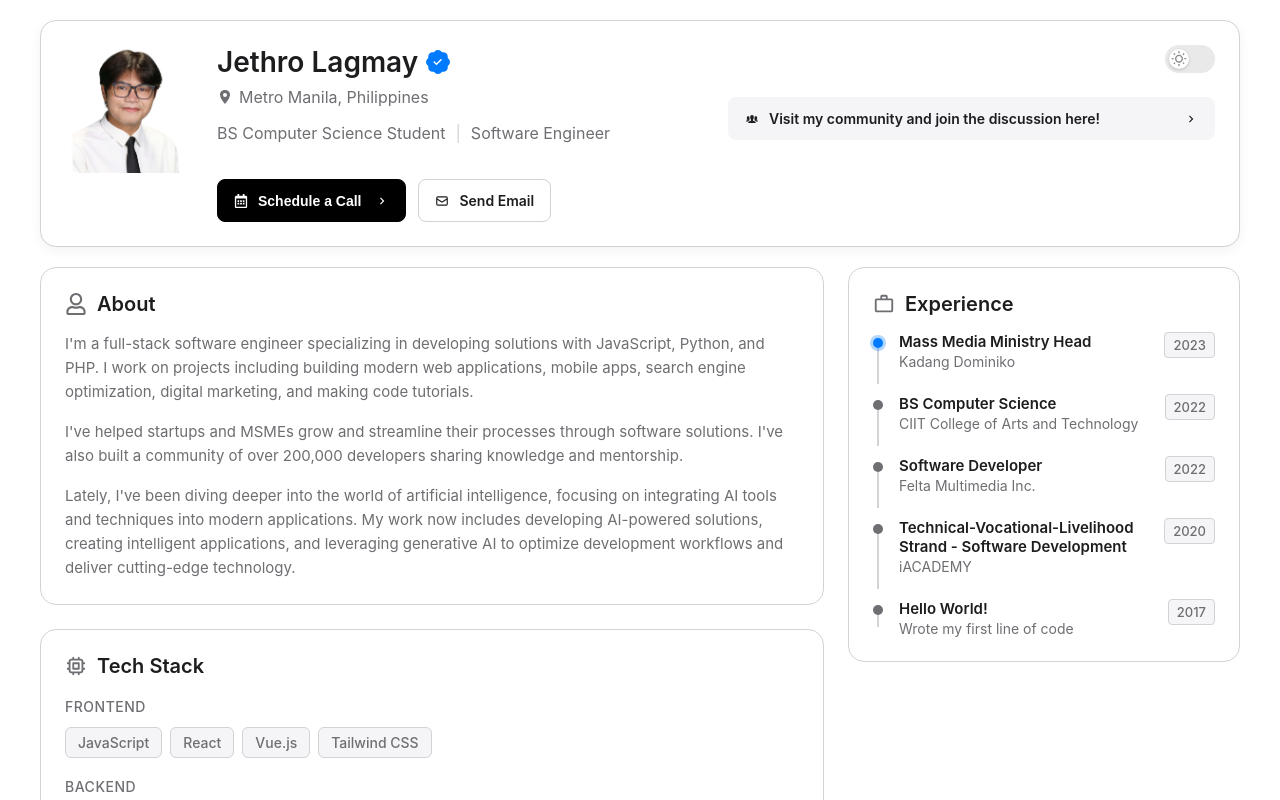
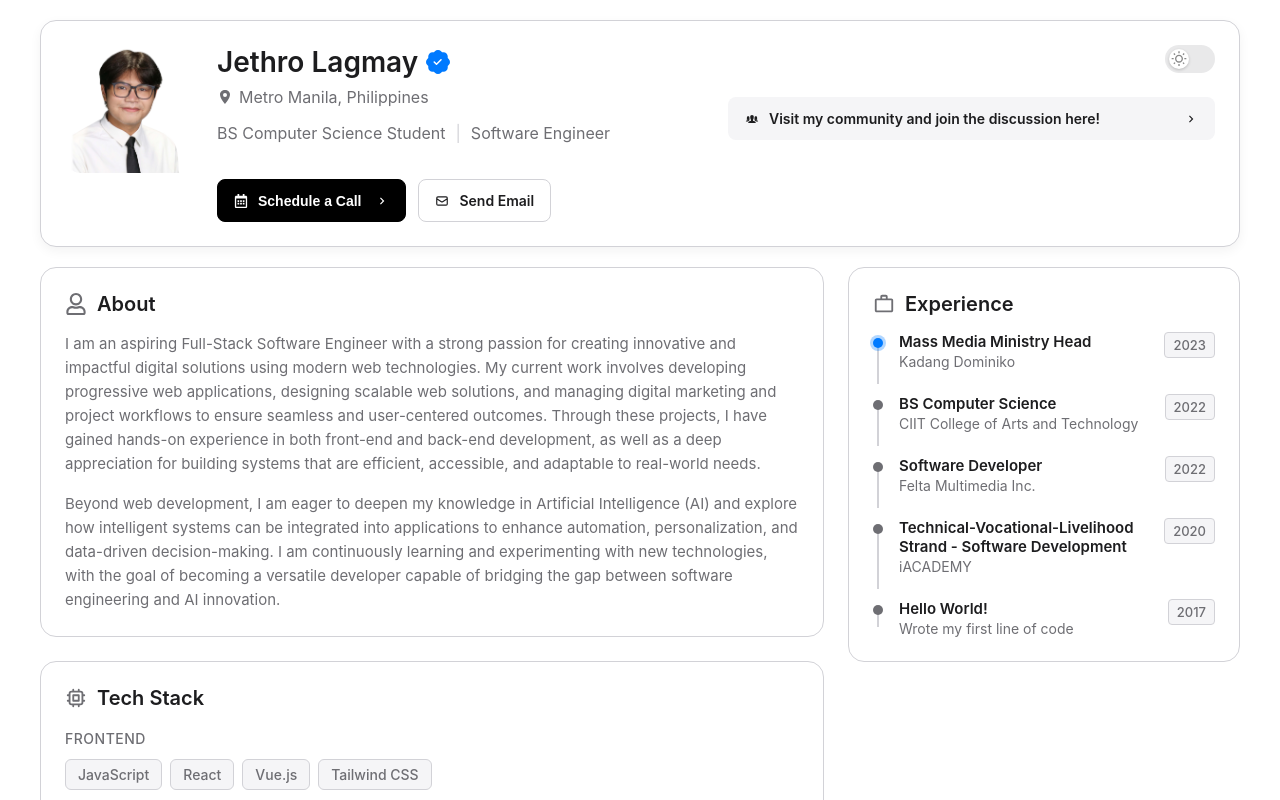
Before and after one commit to dyorgie/jupidev, a React (Vite) app: page / in a window 1280 px wide. Shown: the top 800 px of the page. Built offline with nearby package versions, Linux system fonts and the light colour scheme.

Commit message:
edited about part

```diff
--- a/src/components/About.jsx
+++ b/src/components/About.jsx
@@ -10,23 +10,24 @@ const About = () => {
       </h2>
       <div className="about-content">
         <p>
-          I'm a full-stack software engineer specializing in developing
-          solutions with JavaScript, Python, and PHP. I work on projects
-          including building modern web applications, mobile apps, search engine
-          optimization, digital marketing, and making code tutorials.
+          I am an aspiring Full-Stack Software Engineer with a strong passion
+          for creating innovative and impactful digital solutions using modern
+          web technologies. My current work involves developing progressive web
+          applications, designing scalable web solutions, and managing digital
+          marketing and project workflows to ensure seamless and user-centered
+          outcomes. Through these projects, I have gained hands-on experience in
+          both front-end and back-end development, as well as a deep
+          appreciation for building systems that are efficient, accessible, and
+          adaptable to real-world needs.
         </p>
         <p>
-          I've helped startups and MSMEs grow and streamline their processes
-          through software solutions. I've also built a community of over
-          200,000 developers sharing knowledge and mentorship.
-        </p>
-        <p>
-          Lately, I've been diving deeper into the world of artificial
-          intelligence, focusing on integrating AI tools and techniques into
-          modern applications. My work now includes developing AI-powered
-          solutions, creating intelligent applications, and leveraging
-          generative AI to optimize development workflows and deliver
-          cutting-edge technology.
+          Beyond web development, I am eager to deepen my knowledge in
+          Artificial Intelligence (AI) and explore how intelligent systems can
+          be integrated into applications to enhance automation,
+          personalization, and data-driven decision-making. I am continuously
+          learning and experimenting with new technologies, with the goal of
+          becoming a versatile developer capable of bridging the gap between
+          software engineering and AI innovation.
         </p>
       </div>
     </section>
```
